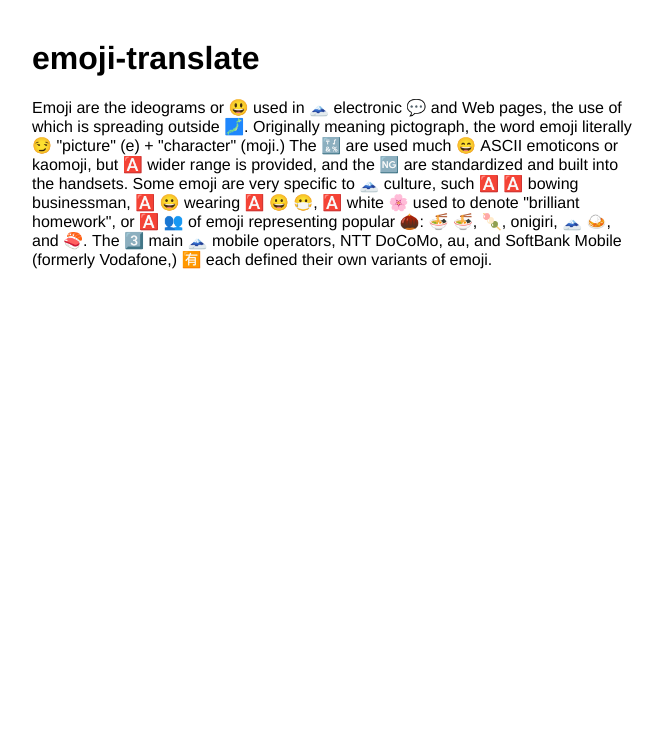
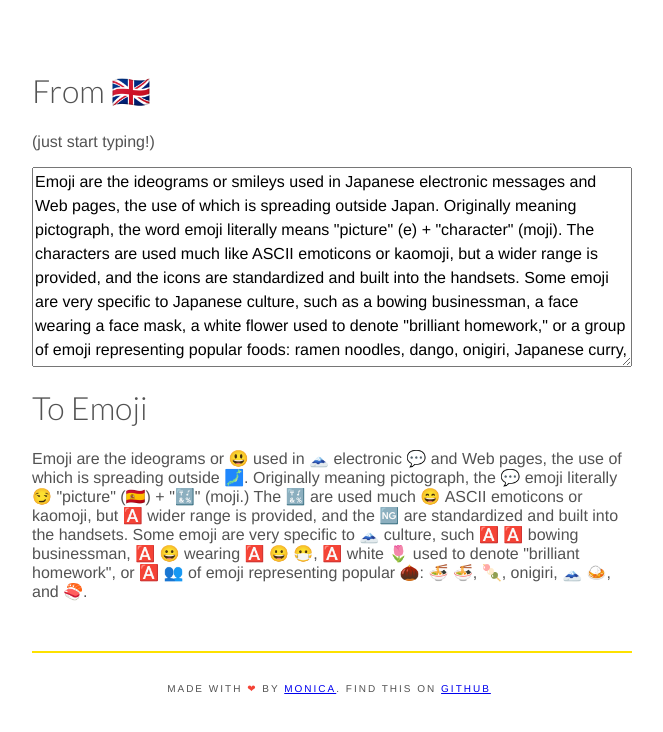
Before and after one commit to notwaldorf/emoji-translate, a website: page index.html in a window 1280 px wide. Shown: the whole page, without its empty margins (308-971 px from the left). Drawn offline with Linux system fonts and the light colour scheme.

Commit message:
ZOMG DEMO :zap:

```diff
--- /dev/null
+++ b/demo.js
@@ -0,0 +1,24 @@
+$(document).on('emoji:ready', function () {
+  updateOutput();
+
+  document.getElementById('input').addEventListener('input', function() {
+    updateOutput();
+  });
+});
+
+function updateOutput() {
+  document.getElementById('output').innerHTML = '';
+  document.getElementById('output').appendChild(translateInputChunk());
+}
+function translateInputChunk() {
+  var text = document.getElementById('input').value;
+  var newText = ''
+  var words = text.split(' ');
+
+  var container = document.createElement('span');
+  // Re-add the translated words.
+  for (var i = 0; i < words.length; i++ ) {
+    container.appendChild(translateWord(words[i]));
+  }
+  return container;
+}
--- a/emoji-translate.js
+++ b/emoji-translate.js
@@ -7,55 +7,11 @@ var SYMBOLS = '!"#$%&\'()*+,-./:;<=>?@[]^_`{|}~';
   request.onload = function() {
     if (request.status >= 200 && request.status < 400) {
       allEmojis = JSON.parse(request.response);
-      translateAllTheThings();
+      $(document).trigger('emoji:ready');
     }
   };
   request.send();
 })();
-
-function translateAllTheThings() {
-  // Find everything that has a text, isn't just a space, and wrap it
-  // in something we can track later. Unless we've already done so.
-  if (document.getElementById('#did-the-parsing-bit'))
-    return;
-
-  //TODO: Get rid of wrap and make this jquery-freeeeeeee.
-  // function recurse(element) {
-  //   if (element.childNodes.length > 0) {
-  //     for (var i = 0; i < element.childNodes.length; i++)
-  //       recurse(element.childNodes[i]);
-  //   }
-  //
-  //   if (element.nodeType == Node.TEXT_NODE && /\S/.test(element.nodeValue)) {
-  //     $(element).wrap("<span class='text-chunk'></span>");
-  //   }
-  // }
-  // recurse(document.body);
-
-  $('body :not(iframe)').contents().filter(function() {
-    return (this.nodeType == Node.TEXT_NODE) && this.nodeValue.match(/\S/);
-  }).wrap("<span class='text-chunk'></span>");
-
-  // Add a guard so that we don't do this twice.
-  var guard = document.createElement('span');
-  guard.id = 'did-the-parsing-bit';
-  document.body.appendChild(guard);
-
-  var elements = document.querySelectorAll('.text-chunk');
-  var container, words;
-
-  // Tokenize the text and apply the style to each letter.
-  for (var e = 0; e < elements.length; e++) {
-    container = elements[e];
-    words = container.innerHTML.split(' ');
-    container.innerHTML = '';
-
-    // Re-add the translated words.
-    for (var i = 0; i < words.length; i++ ) {
-      container.appendChild(translateWord(words[i]));
-    }
-  }
-}
 
 function translateWord(word) {
   var node = document.createElement('span');
@@ -95,17 +51,21 @@ function getMeAnEmoji(keyword) {
   if (!keyword || keyword == '')
     return '';
 
-  // Maybe this is a simple plural word?
+  // Maybe this is a plural word but the keyword is the singular?
   var maybeSingular = '';
   if (keyword[keyword.length - 1] == 's')
     maybeSingular = keyword.slice(0, keyword.length - 1);
 
+  // Maybe this is a singular word but the keyword is the plural?
+  var maybePlural = keyword + 's';
+
   // Go through all the things and find the first one that matches.
   for (var emoji in allEmojis) {
     var keywords = allEmojis[emoji].keywords;
-    if (emoji == keyword || emoji == maybeSingular ||
+    if (emoji == keyword || emoji == maybeSingular || emoji == maybePlural ||
         (keywords && keywords.indexOf(keyword) >= 0) ||
-        (keywords && keywords.indexOf(maybeSingular) >= 0))
+        (keywords && keywords.indexOf(maybeSingular) >= 0) ||
+        (keywords && keywords.indexOf(maybePlural) >= 0))
       return allEmojis[emoji].char;
   }
   return '';
--- a/index.html
+++ b/index.html
@@ -5,25 +5,78 @@
   <meta name="viewport" content="width=device-width, minimum-scale=1.0, initial-scale=1, user-scalable=yes">
   <meta name="mobile-web-app-capable" content="yes">
   <meta name="apple-mobile-web-app-capable" content="yes">
-
+  <link href='http://fonts.googleapis.com/css?family=Lato:300,400' rel='stylesheet' type='text/css'>
   <script src="jquery-2.1.4.min.js"></script>
+  <script src="demo.js"></script>
   <script src="emoji-translate.js"></script>
 </head>
 <style>
 body {
-  padding: 40px;
-  font-family: 'Helvetica', Arial, sans-serif;
+  font-family: 'Helvetica';
   font-weight: 300;
-  width: 600px;
-  margin: auto;
+  background: #fff;
+  color: #535353;
+  margin: 0px;
+  padding: 50px;
+  overflow: auto;
+  font-size: 16px;
 }
+
+.container {
+  max-width: 600px;
+  margin: 0 auto;
+  overflow: auto;
+}
+
+h1 {
+  font-family: 'Lato', 'Helvetica', Arial, sans-serif;
+  font-weight: 300;
+}
+
+textarea {
+  width: 100%;
+  font-family: 'Helvetica';
+  font-weight: 300;
+  font-size: 16px;
+  min-height: 200px;
+  line-height: 24px;
+}
+
+#footer {
+  margin-top: 50px;
+  padding-top: 20px;
+  border-top: 2px solid #fde100;
+  text-align: center;
+  text-transform: uppercase;
+}
+
+#footer > p {
+  text-transform: uppercase;
+  font-size: 10px;
+  letter-spacing: .2em;
+  padding-right: 6px;
+}
+
+.red {
+  color: #F44336;
+}
+
 </style>
 
 <body>
-<div>
-  <h1>emoji-translate</h1>
-  <p>Emoji are the ideograms or smileys used in Japanese electronic messages and Web pages, the use of which is spreading outside Japan. Originally meaning pictograph, the word emoji literally means "picture" (e) + "character" (moji). The characters are used much like ASCII emoticons or kaomoji, but a wider range is provided, and the icons are standardized and built into the handsets. Some emoji are very specific to Japanese culture, such as a bowing businessman, a face wearing a face mask, a white flower used to denote "brilliant homework," or a group of emoji representing popular foods: ramen noodles, dango, onigiri, Japanese curry, and sushi. The three main Japanese mobile operators, NTT DoCoMo, au, and SoftBank Mobile (formerly Vodafone), have each defined their own variants of emoji.
-  </p>
-</div>
+  <div class="container">
+    <h1>From 🇬🇧</h1>
+    <p>(just start typing!)</p>
+    <textarea id="input">Emoji are the ideograms or smileys used in Japanese electronic messages and Web pages, the use of which is spreading outside Japan. Originally meaning pictograph, the word emoji literally means "picture" (e) + "character" (moji). The characters are used much like ASCII emoticons or kaomoji, but a wider range is provided, and the icons are standardized and built into the handsets. Some emoji are very specific to Japanese culture, such as a bowing businessman, a face wearing a face mask, a white flower used to denote "brilliant homework," or a group of emoji representing popular foods: ramen noodles, dango, onigiri, Japanese curry, and sushi. </textarea>
+
+    <h1>To Emoji</h1>
+    <div id="output">output</div>
+
+    <div id="footer">
+        <p>made with <span class="red">❤︎</span> by <a href="https://twitter.com/notwaldorf">monica</a>.
+        find this on <a href="https://github.com/notwaldorf/meowto">github</a></p>
+    </div>
+  </div>
+
 </body>
 </html>
```
Also changed, not shown: extension-todo.js (added, +43 -0 lines).
